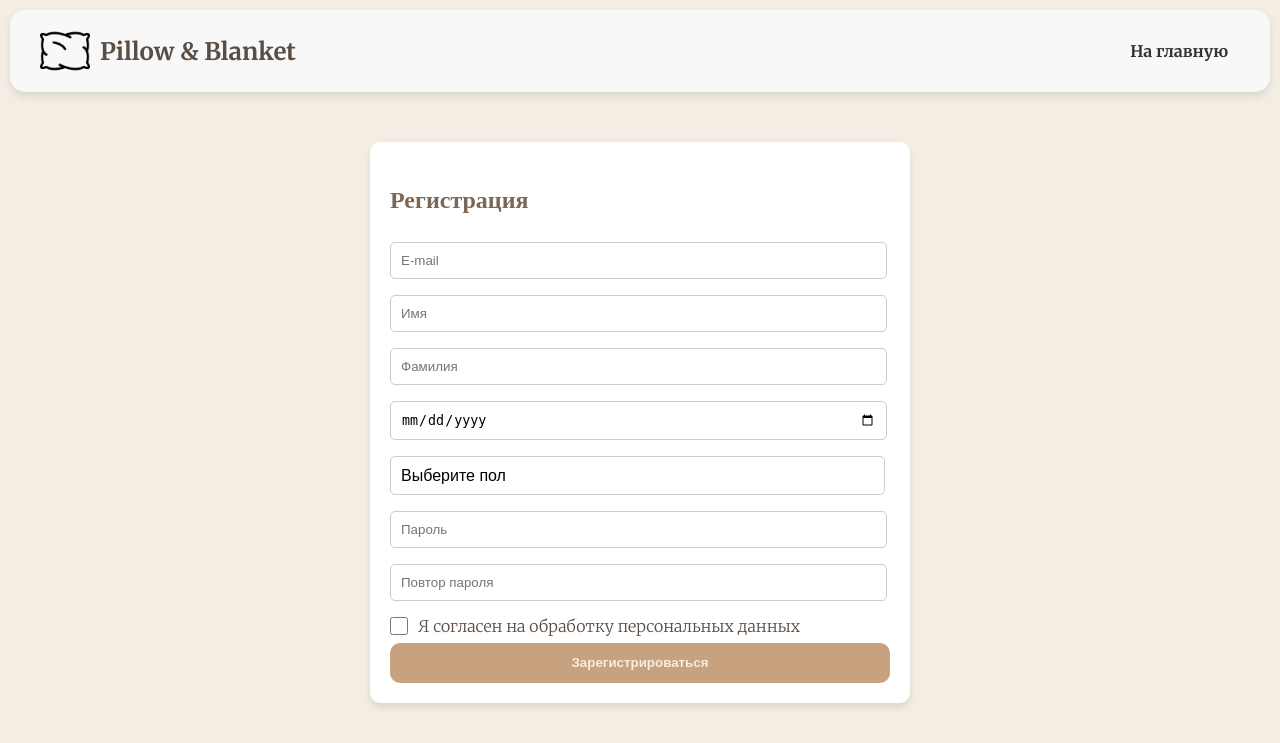
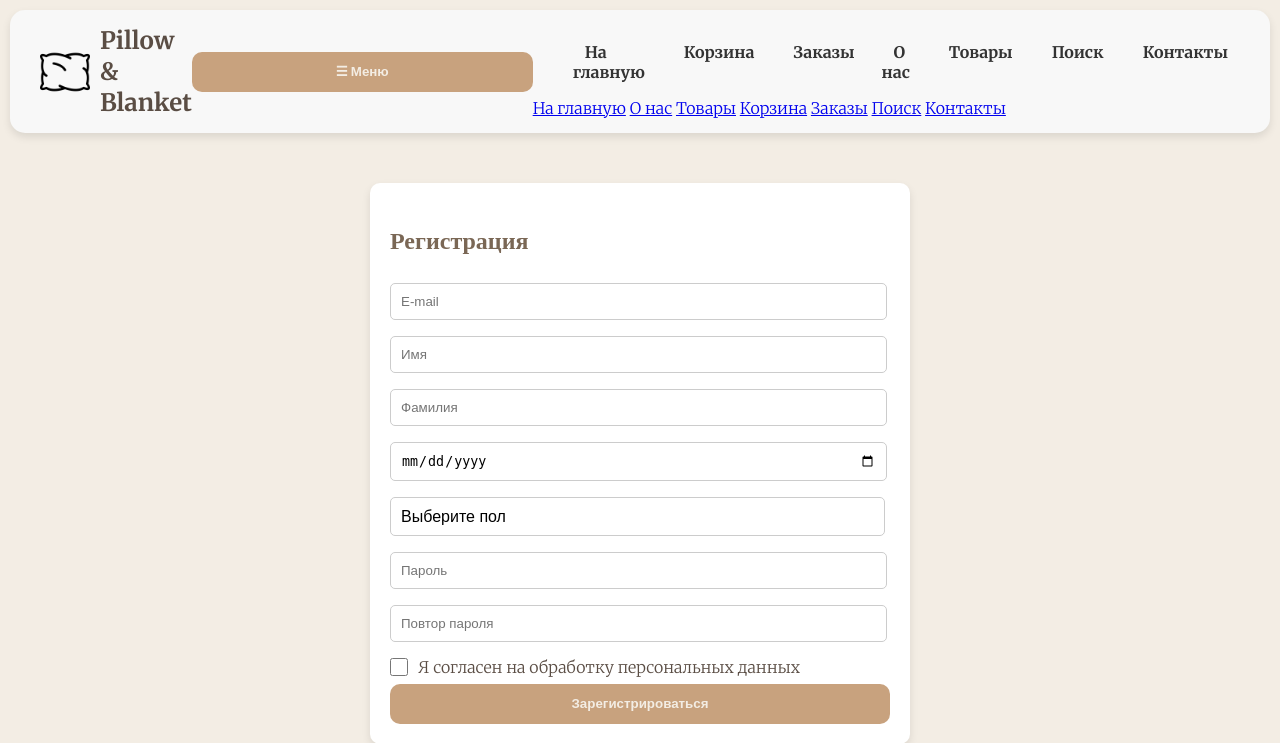
Before and after one commit to Crucio-o/pr, a PHP site: page /registration.php in a window 1280 px wide. Shown: the top 743 px of the page. Run offline with PHP 8.4, Linux system fonts and the light colour scheme.

Commit message:
Update registration.php

```diff
--- a/registration.php
+++ b/registration.php
@@ -55,15 +55,32 @@ if ($_SERVER["REQUEST_METHOD"] == "POST") {
 <body>
 <header>
         <div class="logo">
-        <img src="img/logo.png" alt="Logo">
+            <img src="img/logo.png">
             Pillow & Blanket
         </div>
+        <button class="menu-button" onclick="toggleMenu()">☰ Меню</button>
         <nav>
             <ul class="nav-menu">
                 <li><a href="index.php">На главную</a></li>
+                <li><a href="set_of_products.php">Корзина</a></li>
+                <li><a href="zakaz.php">Заказы</a></li>
+                <li><a href="index.php#about">О нас</a></li>
+                <li><a href="products.php">Товары</a></li>
+                <li><a href="index.php#search">Поиск</a></li>
+                <li><a href="index.php#contacts">Контакты</a></li>
             </ul>
+            <div class="menu-dropdown" id="menuDropdown">
+                <a href="index.php">На главную</a>
+                <a href="index.php#about">О нас</a>
+                <a href="products.php">Товары</a>
+                <a href="set_of_products.php">Корзина</a>
+                <a href="zakaz.php">Заказы</a>
+                <a href="index.php#search">Поиск</a>
+                <a href="index.php#contacts">Контакты</a>
+            </div>
         </nav>
     </header>
+
 <div class="container">
     <h2>Регистрация</h2>
     <form id="registrationForm" method="POST">
```
Lines whose indentation alone changed are shown as unchanged.
